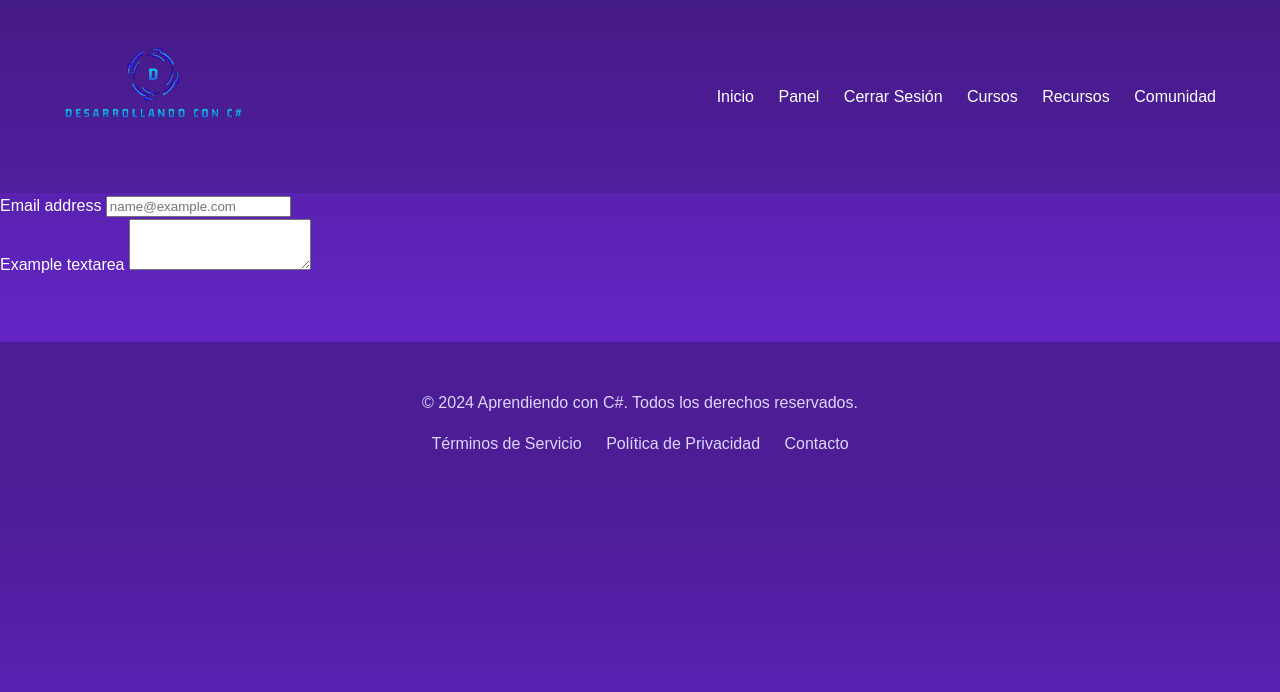
After one commit to Tadeo19C/aprendiendoconC-, a Flask app: page /contacto in a window 1280 px wide. The commit adds this page. Shown: the top 692 px of the page. Run offline with Flask 3, Linux system fonts and the light colour scheme; the visitor is signed in with stand-in values (Sample User, id 1).

Commit message:
primer cambio

```diff
--- a/project_directory/app.py
+++ b/project_directory/app.py
@@ -234,6 +234,10 @@ def editor(exercise_id):
     # Si es una solicitud GET, mostramos el formulario con los datos actuales del ejercicio
     return render_template('editor.html', exercise=exercise, answers=answers)
 
+@app.route('/contacto')
+@login_required
+def contacto():
+    return render_template('contacto.html')
 
 # Ejecutar la aplicación
 if __name__ == "__main__":
--- a/project_directory/static/css/styles.css
+++ b/project_directory/static/css/styles.css
@@ -42,6 +42,13 @@ nav {
     font-size: 1.5rem;
     font-weight: bold;
 }
+
+.logo img {
+    height: 150px;
+    width: 180px;
+    background-position: center;
+}
+
 
 .nav-links a {
     color: var(--white);
@@ -101,7 +108,10 @@ h1 {
 .feature h3 {
     font-size: 1.2rem;
     margin-bottom: 1rem;
+    color: #ffffff;
 }
+
+
 
 .why-csharp {
     text-align: center;
@@ -117,6 +127,10 @@ h1 {
     display: grid;
     grid-template-columns: repeat(auto-fit, minmax(200px, 1fr));
     gap: 2rem;
+}
+
+.reasons h3 {
+    color: #ffffff;
 }
 
 footer {
@@ -244,6 +258,7 @@ h3 {
 .exercise-description {
     flex-grow: 1;
     margin-right: 1rem;
+    color: black;
 }
 
 .btn {
--- /dev/null
+++ b/project_directory/templates/contacto.html
@@ -0,0 +1,14 @@
+{% extends "layout.html" %}
+
+{% block title %}contacto{% endblock %}
+
+{% block content %}
+<div class="mb-3">
+    <label for="exampleFormControlInput1" class="form-label">Email address</label>
+    <input type="email" class="form-control" id="exampleFormControlInput1" placeholder="name@example.com">
+  </div>
+  <div class="mb-3">
+    <label for="exampleFormControlTextarea1" class="form-label">Example textarea</label>
+    <textarea class="form-control" id="exampleFormControlTextarea1" rows="3"></textarea>
+  </div>
+{% endblock %}
--- a/project_directory/templates/index.html
+++ b/project_directory/templates/index.html
@@ -4,7 +4,7 @@
     <section class="hero container">
         <h1>Bienvenido al curso de C# en línea</h1>
         <p>Aprende a programar en C# con un curso interactivo y práctico. Domina uno de los lenguajes más versátiles y demandados en la industria.</p>
-        <a href="#registro" class="btn">Comienza Ahora</a>
+        <a href="{{ url_for('register') }}" class="btn">Comienza Ahora</a>
     </section>
 
     <section class="features container">
--- a/project_directory/templates/layout.html
+++ b/project_directory/templates/layout.html
@@ -9,7 +9,7 @@
 <body>
     <header>
         <nav class="container">
-            <div class="logo">C# Master</div>
+            <div class="logo"> <img src="static/logo.png"> </div>
             <div class="nav-links">
                 <a href="{{ url_for('index') }}">Inicio</a>
                 {% if current_user.is_authenticated %}
@@ -31,11 +31,11 @@
     </main>
     <footer>
         <div class="container">
-            <p>&copy; 2024 C# Master. Todos los derechos reservados.</p>
+            <p>&copy; 2024 Aprendiendo con C#. Todos los derechos reservados.</p>
             <div>
                 <a href="#terminos">Términos de Servicio</a>
                 <a href="#privacidad">Política de Privacidad</a>
-                <a href="#contacto">Contacto</a>
+                <a href="{{ url_for('contacto') }}">Contacto</a>
             </div>
         </div>
     </footer>
```
Also changed, not shown: project_directory/instance/site.db, project_directory/static/descarga.png (added), project_directory/static/logo.png (added).
